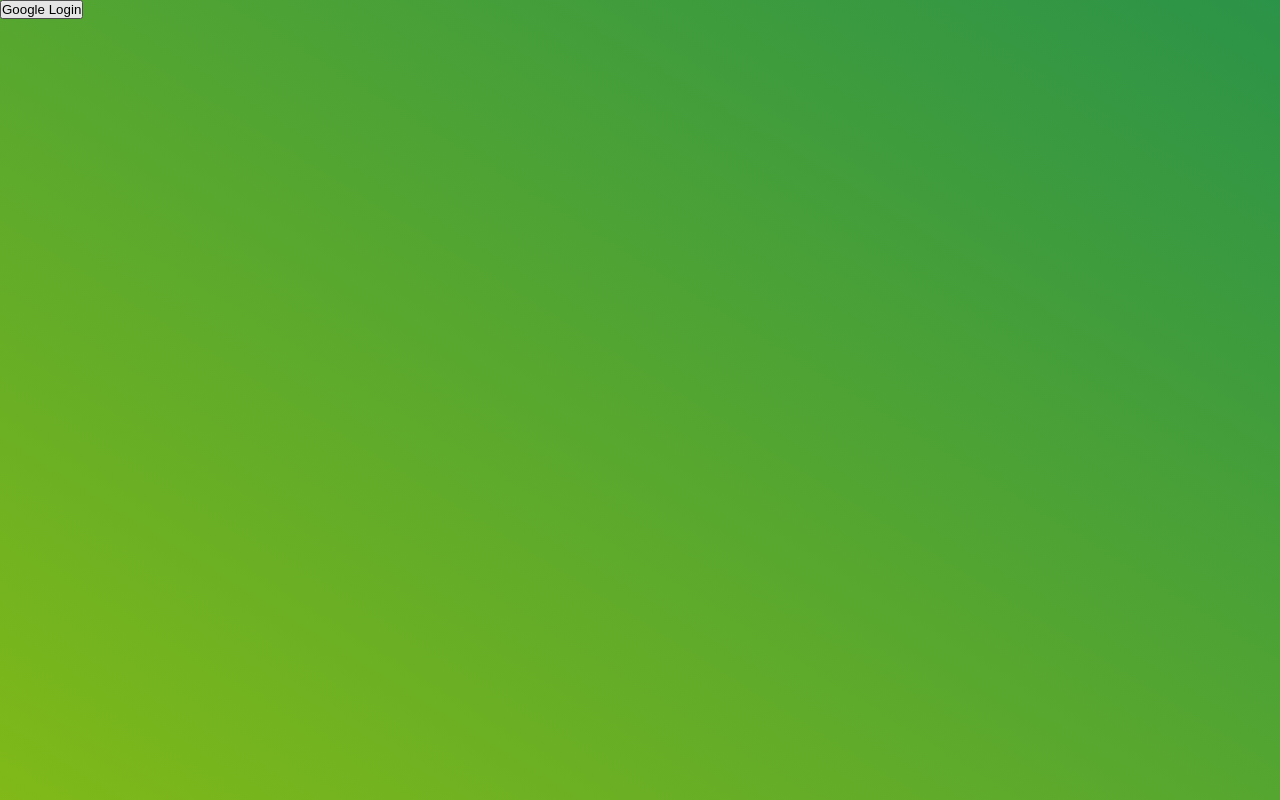
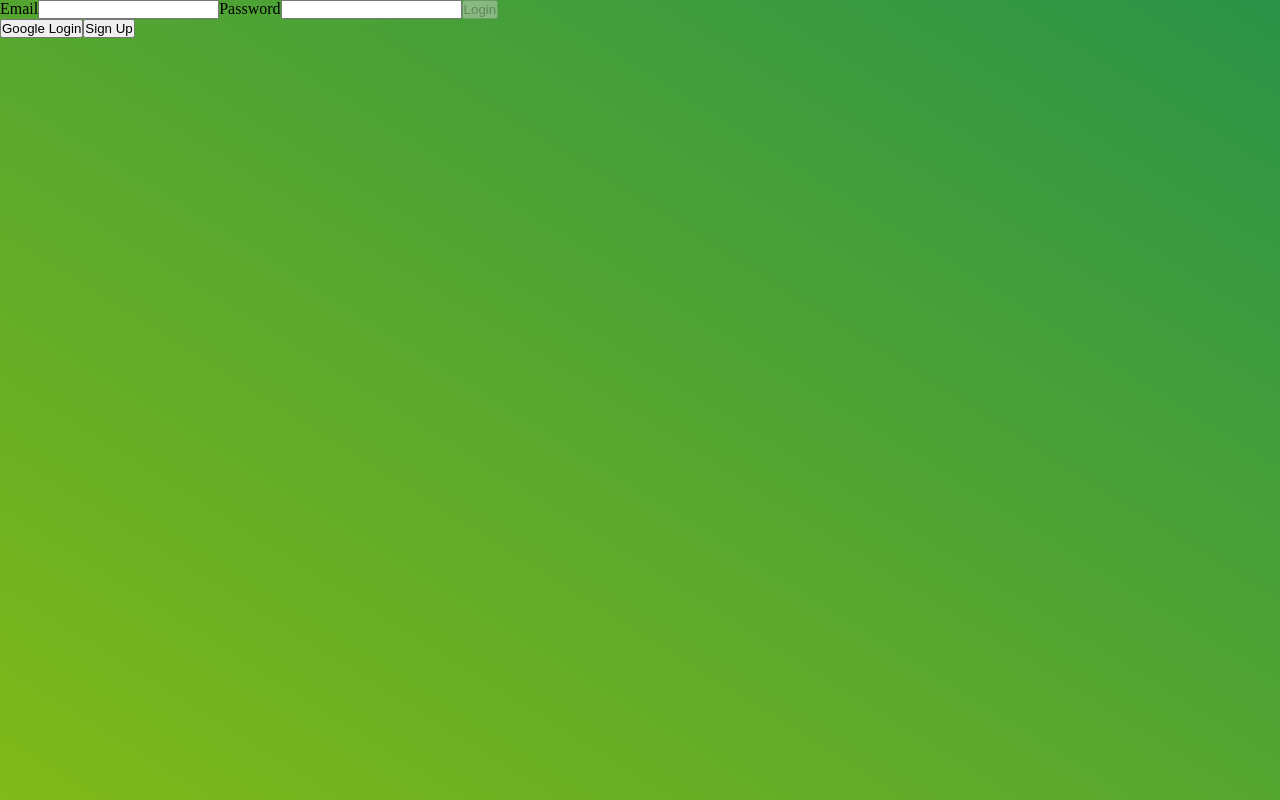
Before and after one commit to scubastove4/have-you-seen, a React (Create React App) app: page /login in a window 1280 px wide. Built offline with nearby package versions, Linux system fonts and the light colour scheme; no server answers.

Commit message:
firebase sign up non google working

```diff
--- a/src/App.js
+++ b/src/App.js
@@ -1,8 +1,8 @@
 import { useState } from 'react' //useEffect
-import { Route, Routes } from 'react-router-dom'
+import { Route, Routes, useNavigate } from 'react-router-dom'
 
 import {
-  getAuth,
+  // getAuth,
   signInWithPopup,
   GoogleAuthProvider,
   signOut,
@@ -10,6 +10,8 @@ import {
   createUserWithEmailAndPassword,
   signInWithEmailAndPassword
 } from 'firebase/auth'
+
+import { auth } from './config/firebaseConfig'
 //
 // import { CheckSession } from './services/CheckSession'
 import Home from './pages/Home'
@@ -22,11 +24,32 @@ function App() {
   const [user, setUser] = useState(null)
   const [authenticated, setAuthenticated] = useState(false)
 
-  //login or sign up state
+  // login or sign up state
   const [login, setLogin] = useState(true)
 
+  // login and sign up values
+  const [signUpValues, setSignUpValues] = useState({
+    // username: '',
+    email: '',
+    password: '',
+    confirmPassword: ''
+  })
+  const [loginValues, setLoginValues] = useState({ email: '', password: '' })
+
+  // update login and sign up values
+  const updateSignUpValues = (e) => {
+    setSignUpValues({ ...signUpValues, [e.target.name]: e.target.value })
+  }
+
+  const updateLoginValues = (e) => {
+    setLoginValues({ ...loginValues, [e.target.name]: e.target.value })
+  }
+
+  //navigate to different pages
+  let navigate = useNavigate()
+
   // initialize firebase auth
-  const auth = getAuth()
+  // const auth = getAuth()
 
   // initialize instance of Google Provider
   const provider = new GoogleAuthProvider()
@@ -50,6 +73,7 @@ function App() {
         email: result.user.email,
         userId: result.user.uid
       })
+      navigate('/')
     })
     // .catch((e) => {
     //   const errorCode = e.errorCode
@@ -60,25 +84,48 @@ function App() {
   }
 
   // firebase sign up and login, no google acct
-  const regSignUp = (email, password) => {
-    createUserWithEmailAndPassword(auth, email, password).then(() => {
-      setLogin(false)
-    })
-    // .catch((e) => {
-    //   const errorCode = e.errorCode
-    //   const errorMessage = e.message
-    //   const email = e.customData.email
-    //   const credential = GoogleAuthProvider.credentialFromError(e)
-    // })
+  const submitRegSignUp = (e) => {
+    e.preventDefault()
+    console.log(signUpValues.email, signUpValues.password)
+    createUserWithEmailAndPassword(
+      auth,
+      signUpValues.email,
+      signUpValues.password
+    )
+      .then(() => {
+        setLogin(true)
+      })
+      .catch((error) => {
+        console.log(
+          error.errorCode,
+          error.errorMessage,
+          error.customData.email,
+          GoogleAuthProvider.credentialFromError(error)
+        )
+        // const errorCode = e.errorCode
+        // const errorMessage = e.message
+        // const email = e.customData.email
+        // const credential = GoogleAuthProvider.credentialFromError(e)
+      })
   }
 
-  const regLogin = (email, password) => {
-    signInWithEmailAndPassword(auth, email, password).then((userCredential) => {
+  const submitRegLogin = (e) => {
+    e.preventDefault()
+    signInWithEmailAndPassword(
+      auth,
+      loginValues.email,
+      loginValues.password
+    ).then((userCredential) => {
       setUser({
         displayName: userCredential.user.displayName,
         email: userCredential.user.email,
         userId: userCredential.user.uid
       })
+      userCredential.user.getIdToken().then((token) => {
+        window.localStorage.setItem('token', token)
+      })
+      setAuthenticated(true)
+      navigate('/')
     })
     // .catch((e) => {
     //   const errorCode = e.errorCode
@@ -96,6 +143,7 @@ function App() {
         setUser(null)
         setAuthenticated(false)
         window.localStorage.clear()
+        navigate('/login')
       })
       .catch((e) => {
         console.log('error')
@@ -132,7 +180,7 @@ function App() {
           path="/"
           element={
             <Home
-              googleLogin={googleLogin}
+              // googleLogin={googleLogin}
               googleLogout={googleLogout}
               authenticated={authenticated}
             />
@@ -141,10 +189,18 @@ function App() {
         <Route
           path="/login"
           element={
-            <Home
+            <LoginSignUpPage
               googleLogin={googleLogin}
-              googleLogout={googleLogout}
+              // googleLogout={googleLogout}
               authenticated={authenticated}
+              login={login}
+              setLogin={setLogin}
+              submitRegSignUp={submitRegSignUp}
+              signUpValues={signUpValues}
+              updateSignUpValues={updateSignUpValues}
+              submitRegLogin={submitRegLogin}
+              loginValues={loginValues}
+              updateLoginValues={updateLoginValues}
             />
           }
         />
--- a/src/components/LoginForm.jsx
+++ b/src/components/LoginForm.jsx
@@ -1,6 +1,6 @@
-const LoginForm = ({ loginValues, updateLoginValues, submitLogin }) => {
+const LoginForm = ({ submitRegLogin, loginValues, updateLoginValues }) => {
   return (
-    <form onSubmit={(e) => submitLogin(e)} id="login-form">
+    <form onSubmit={(e) => submitRegLogin(e)} id="login-form">
       <span>
         <label htmlFor="login-username">Email</label>
         <input
--- a/src/components/SignUpForm.jsx
+++ b/src/components/SignUpForm.jsx
@@ -1,6 +1,6 @@
-const SignUpForm = ({ signUpValues, updateSignUpValues, submitSignUp }) => {
+const SignUpForm = ({ submitRegSignUp, signUpValues, updateSignUpValues }) => {
   return (
-    <form onSubmit={(e) => submitSignUp(e)} id="sign-up-form">
+    <form onSubmit={(e) => submitRegSignUp(e)} id="sign-up-form">
       {/* <span>
         <label htmlFor="sign-up-username">Username:</label>
         <input
--- a/src/config/firebaseConfig.js
+++ b/src/config/firebaseConfig.js
@@ -25,7 +25,5 @@ const firebaseConfig = {
 }
 
 // Initialize Firebase
-const app = initializeApp(firebaseConfig)
-const auth = getAuth(app)
-
-export default app
+export const app = initializeApp(firebaseConfig)
+export const auth = getAuth(app)
--- a/src/pages/Home.js
+++ b/src/pages/Home.js
@@ -1,12 +1,6 @@
 const Home = ({ googleLogin, googleLogout, authenticated }) => {
   return (
-    <div>
-      {authenticated ? (
-        <button onClick={googleLogout}>Logout</button>
-      ) : (
-        <button onClick={googleLogin}>Google Login</button>
-      )}
-    </div>
+    <div>{authenticated && <button onClick={googleLogout}>Logout</button>}</div>
   )
 }
 
--- a/src/pages/LoginSignUpPage.js
+++ b/src/pages/LoginSignUpPage.js
@@ -1,8 +1,41 @@
 import LoginForm from '../components/LoginForm'
 import SignUpForm from '../components/SignUpForm'
 
-const LoginSignUpPage = ({ login }) => {
-  return <main>{login ? <LoginForm /> : <SignUpForm />}</main>
+const LoginSignUpPage = ({
+  login,
+  setLogin,
+  googleLogin,
+  authenticated,
+  submitRegSignUp,
+  signUpValues,
+  updateSignUpValues,
+  submitRegLogin,
+  loginValues,
+  updateLoginValues
+}) => {
+  return (
+    <main>
+      <div>
+        {login ? (
+          <LoginForm
+            submitRegLogin={submitRegLogin}
+            loginValues={loginValues}
+            updateLoginValues={updateLoginValues}
+          />
+        ) : (
+          <SignUpForm
+            submitRegSignUp={submitRegSignUp}
+            signUpValues={signUpValues}
+            updateSignUpValues={updateSignUpValues}
+          />
+        )}
+      </div>
+      <button onClick={googleLogin}>Google Login</button>
+      <button onClick={() => (login ? setLogin(false) : setLogin(true))}>
+        Sign Up
+      </button>
+    </main>
+  )
 }
 
 export default LoginSignUpPage
```
